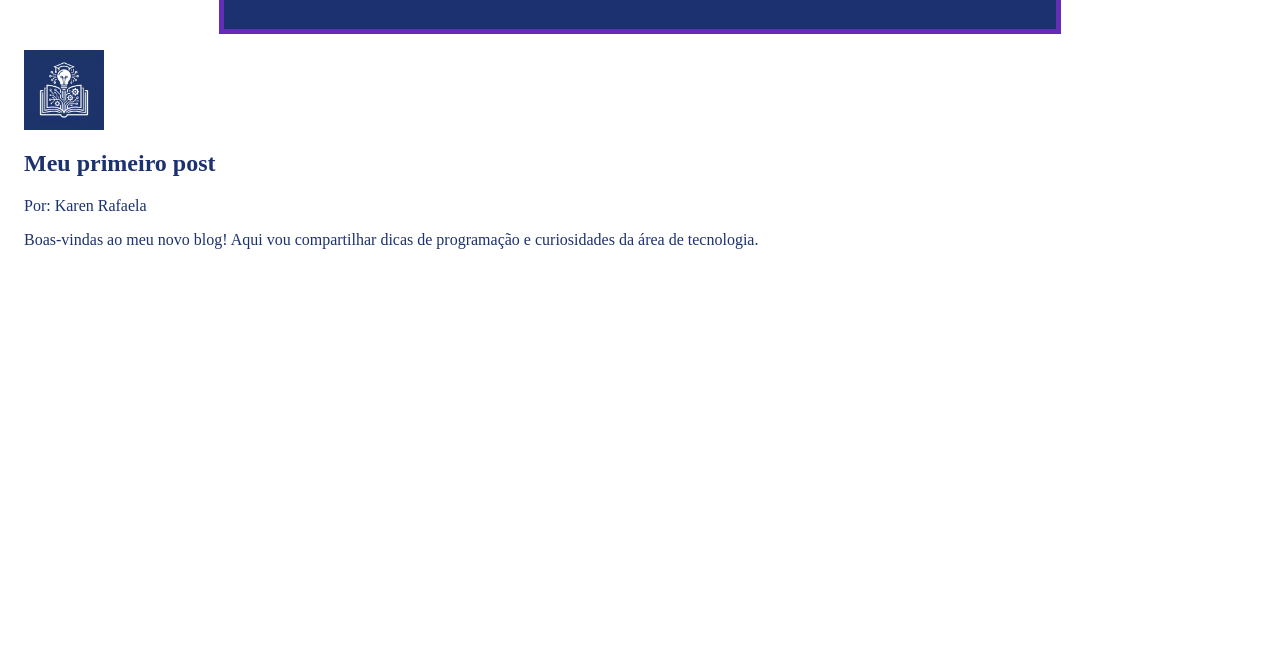
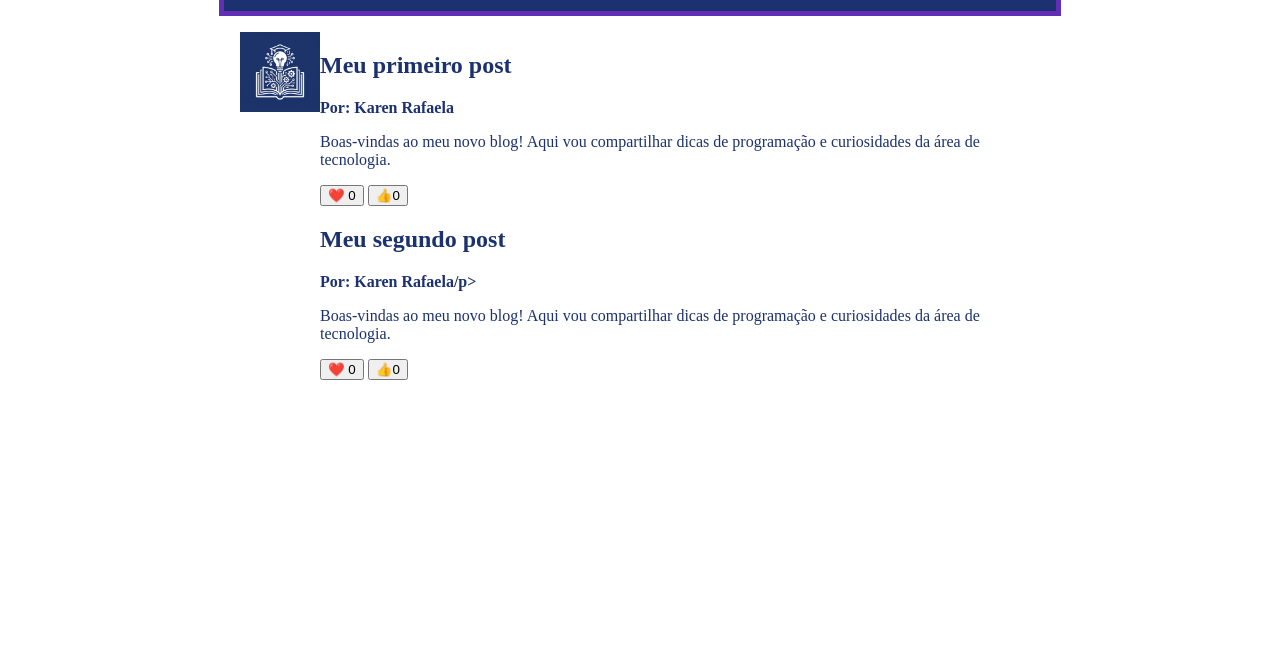
Before and after one commit to acercomputador832-crypto/Blog-Karen-Rafaela, a plain HTML site: page index.html in a window 1280 px wide. Shown: the part 148-800 px from the top of the page. Drawn offline with Linux system fonts and the light colour scheme.

Commit message:
Add files via upload

```diff
--- a/index.html
+++ b/index.html
@@ -1,4 +1,4 @@
-<<!DOCTYPE html>
+<!DOCTYPE html>
 <html lang="pt-br">
 <head>
     <meta charset="UTF-8">
@@ -15,17 +15,27 @@
             padding: 16px;
             border: 5px solid #622eb5;
         }
+
         main {
             background-color: #FFFFFF;
             color: #1c316f;
+            max-width: 800px;
+            margin: 0 auto;
             padding: 16px;
+            display: flex;
         }
+
         img{
             width: 80px;
             height: 80px;
         }
+        .artigo-autor {
+            font-weight: bold;
+        }
     </style>
+
 </head>
+
 <body>
     <header>
         <h1>Meu blog tech</h1>
@@ -33,7 +43,43 @@
     </header>
     <main>
         <img src="imagem-blog.png" alt="Ícone minimalista para blog de tecnologia e educação em fundo azul escuro #1c316f, apresentando um livro aberto com circuitos eletrónicos, uma lâmpada acesa e um chapéu de formatura em linhas brancas.">
-        <h2>Meu primeiro post</h2>
-        <p>Por: Karen Rafaela</p>
-        <p>Boas-vindas ao meu novo blog! Aqui vou compartilhar dicas de programação e curiosidades da área de tecnologia.</p>
+        <div>
+            <h2>Meu primeiro post</h2>
+            <p class="artigo-autor">Por: Karen Rafaela</p>
+            <p>Boas-vindas ao meu novo blog! Aqui vou compartilhar dicas de programação e curiosidades da área de tecnologia.</p>
+            <button>❤️ <span>0</span></button>
+            <button>👍<span>0</span></button>
+
+            <h2>Meu segundo post</h2>
+            <p class="artigo-autor">Por: Karen Rafaela/p>
+            <p>Boas-vindas ao meu novo blog! Aqui vou compartilhar dicas de programação e curiosidades da área de tecnologia.</p>
+            <button>❤️ <span>0</span></button>
+            <button>👍<span>0</span></button>
+
+        </div>
+
     </main>
+<body>
+<script>
+    const botoes = document.querySelectorAll("button");
+
+    botoes.forEach( function(botao){
+        let curtiu = false;
+        botao.addEventListener("click", botaoClicado);
+        function botaoClicado(){
+            console.log("fui clicado");
+            let texto = botao.querySelector("span");
+            if (curtiu === false){
+                texto.textContent++;
+                curtiu = true;
+            } else{
+                texto.textContent--;
+                curtiu = false;
+            }
+        }
+
+    })
+
+
+</script>
+</html>
```
